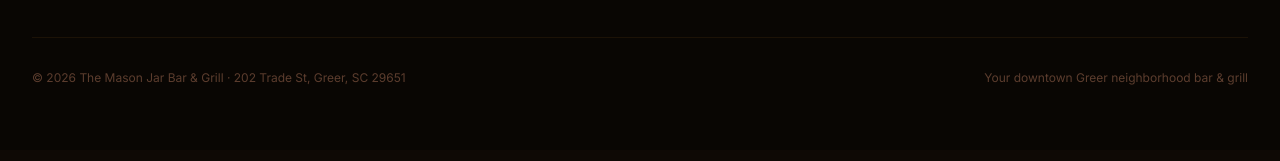
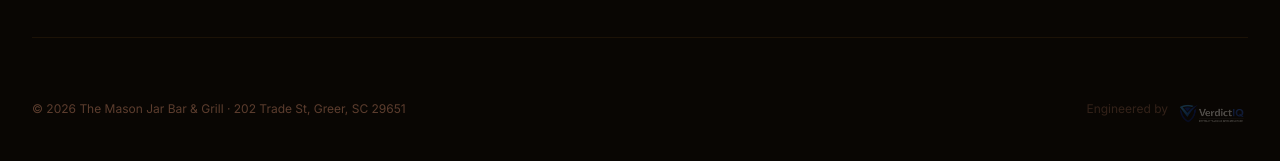
Before and after one commit to vyron96productions-hue/the-mason-jar, a Next.js app: page / in a window 1280 px wide. Shown: the part 6982-7143 px from the top of the page. Built offline with nearby package versions, Linux system fonts and the light colour scheme; a web font is replaced by a local one.

Commit message:
add Engineered by VerdictIQ attribution to footer

```diff
--- a/components/layout/Footer.tsx
+++ b/components/layout/Footer.tsx
@@ -1,3 +1,4 @@
+import Image from "next/image";
 import Link from "next/link";
 import { SITE_CONFIG } from "@/lib/site-config";
 
@@ -150,9 +151,23 @@ export function Footer() {
           <p className="text-xs" style={{ color: "#5c3d2e" }}>
             © {currentYear} The Mason Jar Bar &amp; Grill · 202 Trade St, Greer, SC 29651
           </p>
-          <p className="text-xs" style={{ color: "#5c3d2e" }}>
-            Your downtown Greer neighborhood bar &amp; grill
-          </p>
+          <a
+            href="https://verdictiq.org"
+            target="_blank"
+            rel="noopener noreferrer"
+            className="flex items-center gap-2 transition-opacity opacity-50 hover:opacity-80"
+            aria-label="Engineered by VerdictIQ"
+          >
+            <span className="text-xs" style={{ color: "#5c3d2e" }}>Engineered by</span>
+            <Image
+              src="/images/verdictiq-logo.png"
+              alt="VerdictIQ"
+              width={72}
+              height={20}
+              className="object-contain"
+              style={{ filter: "brightness(0.55) sepia(0.2)" }}
+            />
+          </a>
         </div>
       </div>
     </footer>
```
Also changed, not shown: public/images/verdictiq-logo.png (added).
